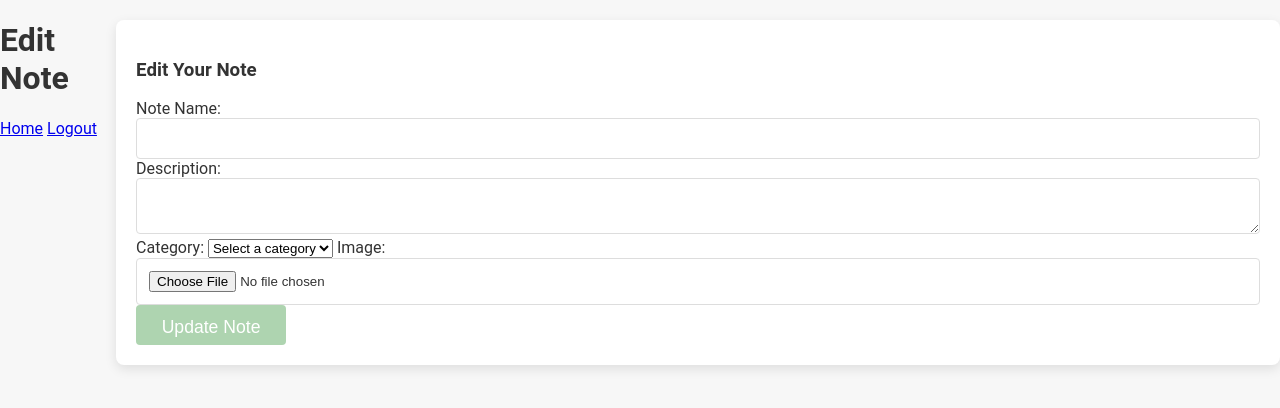
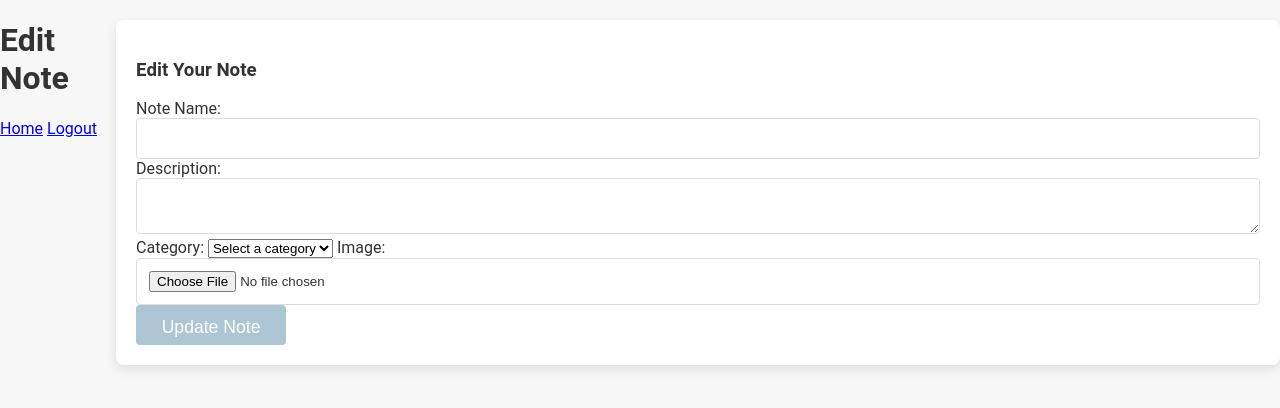
Before and after one commit to GBaublyte/notes_app, a FastAPI app: template app/templates/edit_note.html in a window 1280 px wide. Shown: the top 408 px of the page. Run offline with FastAPI, Linux system fonts and the light colour scheme; the template is opened without the code that fills it, so the values that code supplies are empty.

Commit message:
Updated button color

```diff
--- a/app/static/css/styles.css
+++ b/app/static/css/styles.css
@@ -252,7 +252,7 @@ textarea {
 }
 
 button {
-    background-color: #aed4b0;
+    background-color: #aec5d4;
     color: white;
     font-size: 1.1em;
     border: none;
```
